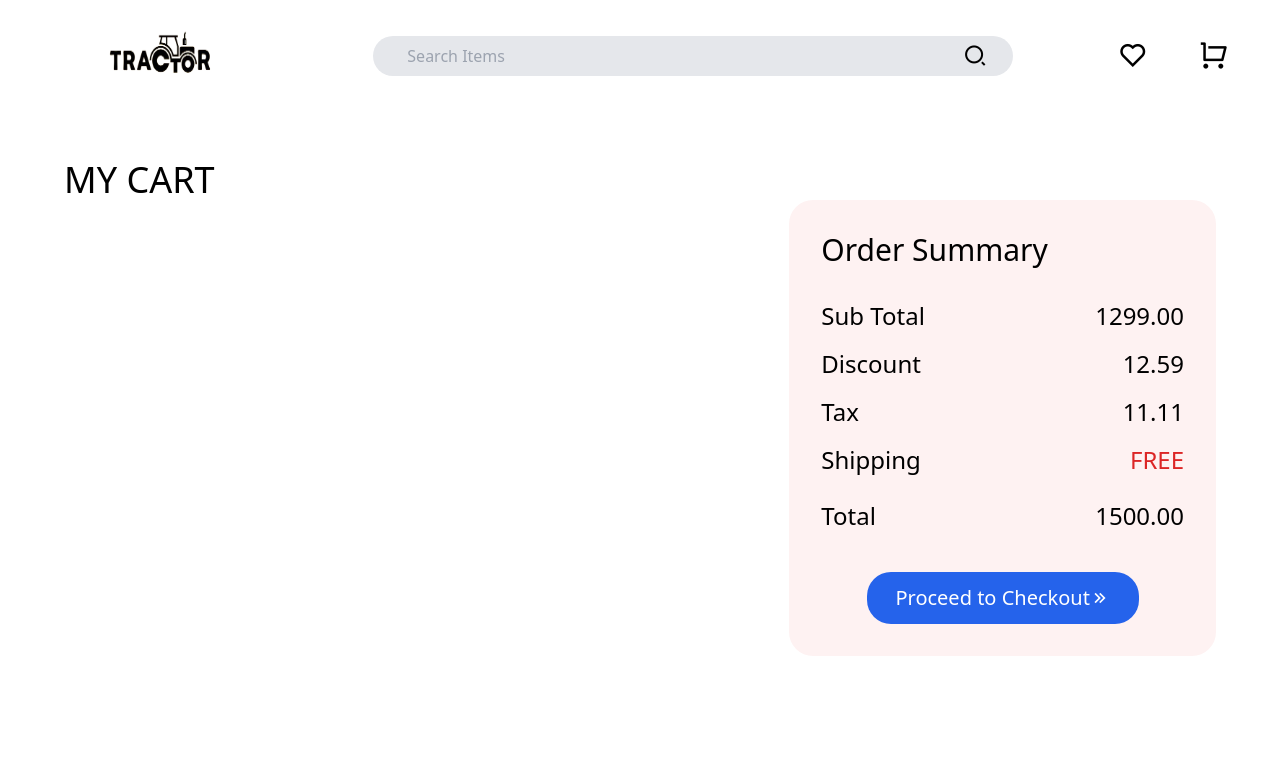
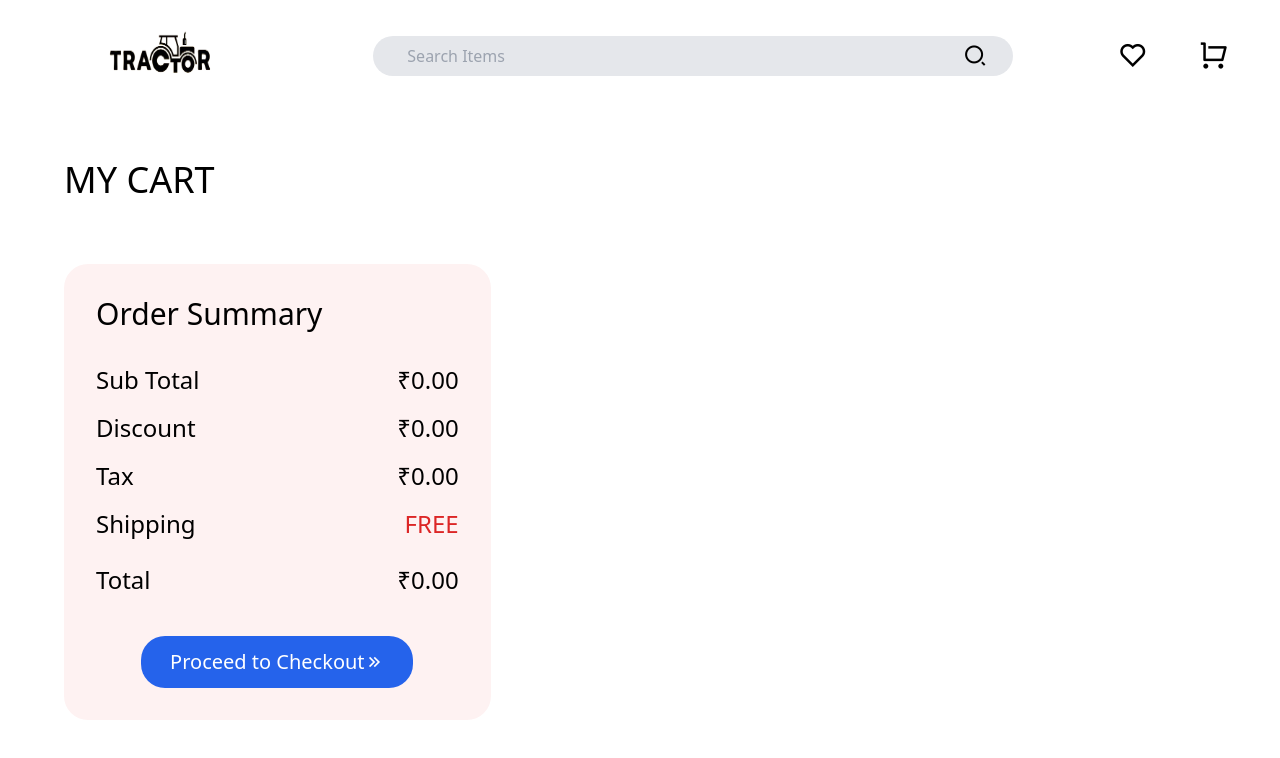
Before and after one commit to Abhinav-Upadhyay03/E-Commerce, a React (Vite) app: page /cart in a window 1280 px wide. Shown: the top 758 px of the page. Built offline with nearby package versions, Linux system fonts and the light colour scheme; the HTML template or start-up script is replaced by a standard one.

Commit message:
total price Calculated

```diff
--- a/src/component/ProductCard.tsx
+++ b/src/component/ProductCard.tsx
@@ -49,7 +49,7 @@ const ProductCard = ({ id, name, price }) => {
   }, []);
 
   return (
-    <div className="container sm:w-80 sm:h-auto w-40 h-auto bg-green-100 m-auto sm:mb-10 mb-4 sm:pt-2 pt-1 sm:pb-6 pb-2 rounded-xl cursor-default">
+    <div className="container sm:w-80 sm:h-auto w-40 h-auto bg-green-100 m-auto sm:mb-10 mb-4 sm:pt-2 pt-1 sm:pb-6 pb-2 rounded-xl cursor-default shadow-md hover:shadow-xl transition duration-300 hover:scale-105">
       <div className="upperDiv  sm:w-11/12 sm:h-64 w-11/12 h-32 bg-blue-100 m-auto sm:my-2 rounded-xl">
         <div className="imgDiv w-full h-full "></div>
       </div>
--- a/src/component/ProductCart.tsx
+++ b/src/component/ProductCart.tsx
@@ -1,16 +1,17 @@
 import React from "react";
 
-const ProductCart = ({ name, price }) => {
+const ProductCart = ({ name, price, quantity }) => {
   return (
     <>
-      <div className="parent flex content-center items-center m-16 p-2 bg-gray-50 rounded-3xl gap-10 shadow-md hover:shadow-xl transition duration-300 hover:scale-105">
+      <div className="parent flex content-center items-center m-12 p-2 bg-gray-50 rounded-3xl gap-10 shadow-md hover:shadow-xl transition duration-300 hover:scale-105">
         <div className="left w-1/4">
           <img className="rounded-2xl" src="/images/logo.jpg" alt="" />
         </div>
         <div className="right leading-loose">
           <h1 className="text-3xl">{name}</h1>
           <p className="text-md">Lorem ipsum dolor sit amet.</p>
-          <p className="text-xl">{price}</p>
+          <p className="text-xl">₹{price}</p>
+          <p className="text-md">Quantity: {quantity}</p>
         </div>
       </div>
     </>
--- a/src/pages/Cart.tsx
+++ b/src/pages/Cart.tsx
@@ -3,11 +3,16 @@ import ProductCart from "../component/ProductCart";
 
 const Cart = () => {
   const [data, setdata] = useState([]);
-
+  const [totalPrice, setTotalPrice] = useState(0);
   useEffect(() => {
     const products = JSON.parse(localStorage.getItem("products")) || [];
+    setdata(products);
 
-    setdata(products);
+    let totalPrice = 0;
+    products.forEach((value) => {
+      totalPrice += (Number)(value.price);
+    });
+    setTotalPrice(totalPrice);
   }, []);
   console.log(data);
   {
@@ -20,24 +25,32 @@ const Cart = () => {
       <div className="parent flex">
         <div className="left">
           {data.map((value, index) => (
-            <ProductCart name={value.name} price={value.price} />
+            <ProductCart
+              name={value.name}
+              price={value.price}
+              quantity={value.quantity}
+            />
           ))}
         </div>
-        <div className="right h-1/2 w-1/3 m-auto me-16 p-8  bg-red-50 rounded-3xl">
+        <div className="right h-1/2 w-1/3 m-16 me-16 p-8  bg-red-50 rounded-3xl">
           <div className="first mb-8">
             <h1 className="text-3xl">Order Summary</h1>
           </div>
           <div className="second flex justify-between mb-4">
             <p className="text-2xl font-light">Sub Total</p>
-            <p className="text-2xl font-normal">1299.00</p>
+            <p className="text-2xl font-normal">₹{totalPrice.toFixed(2)}</p>
           </div>
           <div className="third flex justify-between mb-4">
             <p className="text-2xl font-light">Discount</p>
-            <p className="text-2xl font-normal">12.59</p>
+            <p className="text-2xl font-normal">
+              ₹{(0.05 * totalPrice).toFixed(2)}
+            </p>
           </div>
           <div className="fourth flex justify-between mb-4">
             <p className="text-2xl font-light">Tax</p>
-            <p className="text-2xl font-normal">11.11</p>
+            <p className="text-2xl font-normal">
+              ₹{(0.02 * totalPrice).toFixed(2)}
+            </p>
           </div>
           <div className="fifth flex justify-between mb-6">
             <p className="text-2xl font-light">Shipping</p>
@@ -45,7 +58,9 @@ const Cart = () => {
           </div>
           <div className="sixth flex justify-between mb-4">
             <p className="text-2xl font-medium">Total</p>
-            <p className="text-2xl font-normal">1500.00</p>
+            <p className="text-2xl font-normal">
+              ₹{(totalPrice + 0.05 * totalPrice + 0.02 * totalPrice).toFixed(2)}
+            </p>
           </div>
           <div className="proceed flex w-3/4 mt-10 rounded-3xl bg-blue-600 justify-center items-center text-white p-3 m-auto">
             <p className="text-xl font-normal">Proceed to Checkout</p>
--- a/src/pages/ProductInfo.tsx
+++ b/src/pages/ProductInfo.tsx
@@ -1,6 +1,11 @@
 import React from "react";
+import { useNavigate } from "react-router-dom";
+const ProductInfo = () => {
+    const navigate = useNavigate();
 
-const ProductInfo = () => {
+    const handleCartClick = () => {
+      navigate("/cart");
+    };
   return (
     <>
       <div className="productpage flex p-8  h-scren">
@@ -18,7 +23,9 @@ const ProductInfo = () => {
               non? Molestiae optio eius voluptas architecto repudiandae sed
               iusto deserunt! Doloribus mollitia praesentium vero sunt?
             </p>
-
+            <button className="bg-green-100 p-3 w-6/12 mt-4 text-sm rounded-3xl" onClick={handleCartClick}>
+              Add to cart
+            </button>
           </div>
         </div>
       </div>
```
